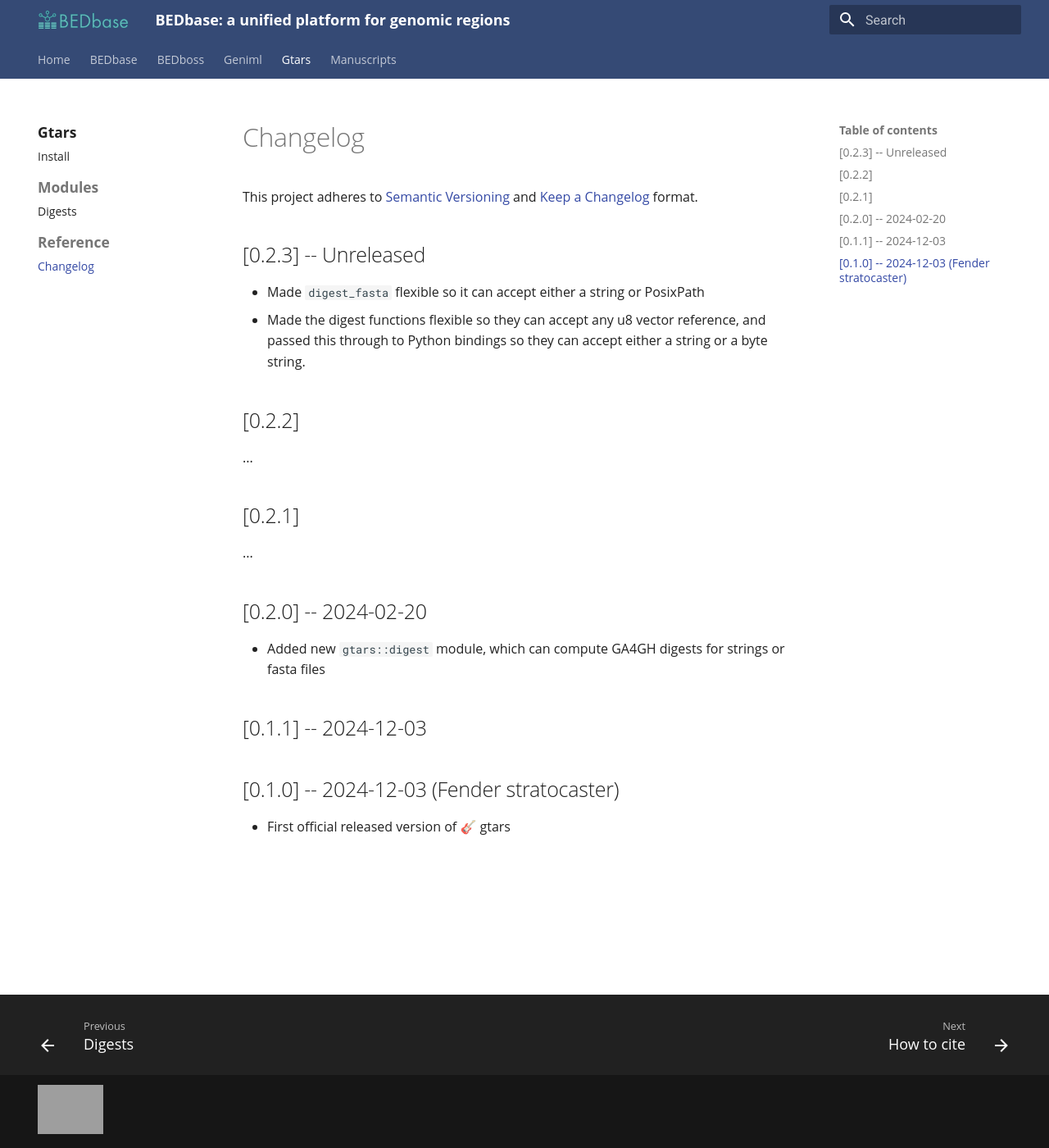
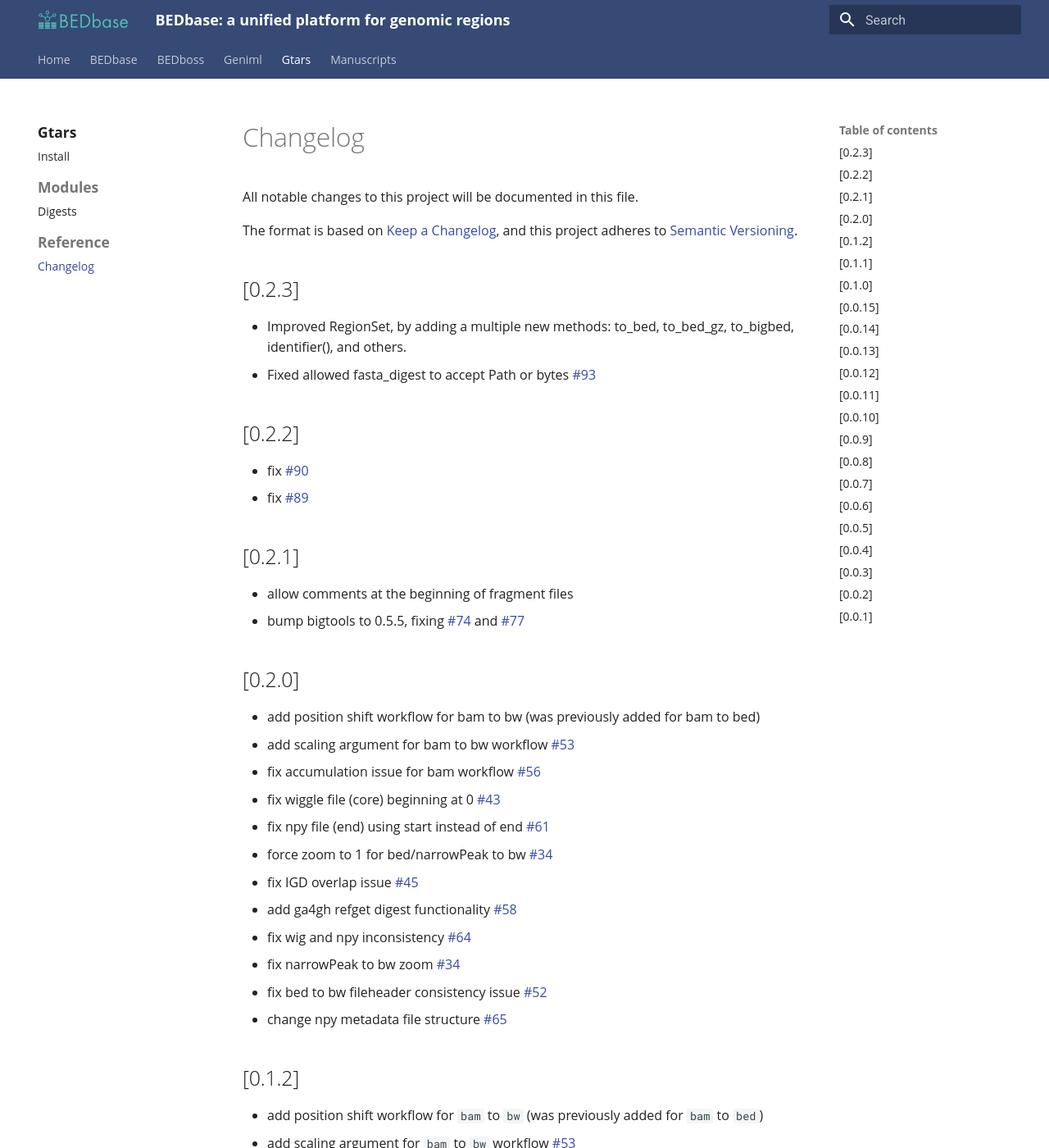
Before and after one commit to databio/bedbase, an MkDocs documentation site: the page built from docs/gtars/changelog.md, in a window 1280 px wide and 1400 px high. Shown: the whole window at 82% size. Built offline with MkDocs 1.6.1 and Material for MkDocs 9.7.7, drawn with Linux system fonts in a browser that asks for light colours; some of the changed text lies outside the part shown; grey boxes are pictures that could not be loaded.

Commit message:
Added changelog for gtars

```diff
--- a/docs/gtars/changelog.md
+++ b/docs/gtars/changelog.md
@@ -1,26 +1,116 @@
 # Changelog
+All notable changes to this project will be documented in this file.
 
-This project adheres to [Semantic Versioning](https://semver.org/spec/v2.0.0.html) and [Keep a Changelog](https://keepachangelog.com/en/1.0.0/) format.
+The format is based on [Keep a Changelog](https://keepachangelog.com/en/1.0.0/),
+and this project adheres to [Semantic Versioning](https://semver.org/spec/v2.0.0.html).
 
-## [0.2.3] -- Unreleased
-
-- Made `digest_fasta` flexible so it can accept either a string or PosixPath
-- Made the digest functions flexible so they can accept any u8 vector reference, and passed this through to Python bindings so they can accept either a string or a byte string.
+## [0.2.3]
+- Improved RegionSet, by adding a multiple new methods: to_bed, to_bed_gz, to_bigbed, identifier(), and others.
+- Fixed allowed fasta_digest to accept Path or bytes [#93](https://github.com/databio/gtars/issues/93)
 
 ## [0.2.2]
+- fix [#90](https://github.com/databio/gtars/issues/90)
+- fix [#89](https://github.com/databio/gtars/issues/89)
 
-...
 
 ## [0.2.1]
+- allow comments at the beginning of fragment files
+- bump bigtools to 0.5.5, fixing [#74](https://github.com/databio/gtars/issues/74) and [#77](https://github.com/databio/gtars/issues/77)
 
-...
+## [0.2.0]
+- add position shift workflow for bam to bw (was previously added for bam to bed)
+- add scaling argument for bam to bw workflow [#53](https://github.com/databio/gtars/issues/53)
+- fix accumulation issue for bam workflow [#56](https://github.com/databio/gtars/issues/56)
+- fix wiggle file (core) beginning at 0 [#43](https://github.com/databio/gtars/issues/43)
+- fix npy file (end) using start instead of end [#61](https://github.com/databio/gtars/issues/61)
+- force zoom to 1 for bed/narrowPeak to bw [#34](https://github.com/databio/gtars/issues/34)
+- fix IGD overlap issue [#45](https://github.com/databio/gtars/issues/45)
+- add ga4gh refget digest functionality [#58](https://github.com/databio/gtars/issues/58)
+- fix wig and npy inconsistency [#64](https://github.com/databio/gtars/issues/64)
+- fix narrowPeak to bw zoom  [#34](https://github.com/databio/gtars/issues/34)
+- fix bed to bw fileheader consistency issue  [#52](https://github.com/databio/gtars/issues/52)
+- change npy metadata file structure [#65](https://github.com/databio/gtars/issues/65)
 
-## [0.2.0] -- 2024-02-20
+## [0.1.2]
+- add position shift workflow for `bam` to `bw` (was previously added for `bam` to `bed`)
+- add scaling argument for `bam` to `bw` workflow [#53](https://github.com/databio/gtars/issues/53)
+- fix accumulation issue for `bam` workflow [#56](https://github.com/databio/gtars/issues/56)
+- fix wiggle file (core) beginning at 0 [#43](https://github.com/databio/gtars/issues/43)
+- fix npy file (end) using start instead of end [#61](https://github.com/databio/gtars/issues/61)
+- force zoom to 1 for bed/narrowPeak to bw [#34](https://github.com/databio/gtars/issues/34)
+- fix IGD overlap issue [#45](https://github.com/databio/gtars/issues/45)
+- add ga4gh refget digest functionality [#58](https://github.com/databio/gtars/pull/58)
 
-- Added new `gtars::digest` module, which can compute GA4GH digests for strings or fasta files
+## [0.1.1]
+- hot fix for broken python bindings; remove IGD from the python bindings for now
 
-## [0.1.1] -- 2024-12-03
+## [0.1.0]
+- Rust implementation of `uniwig` that expands on the C++ version
+  - Uniwig now accepts a single sorted  `.bed` file, `.narrowPeak` file, or `.bam` file.
+  - Outputs now include  `.wig`, `.npy`, `.bedGraph`, and `.bw`
+  - Accumulations can now be counted via `.narrowPeak` scoring
+- Rust implementation of `igd` ported from the C version (experimental).
+- Region scoring matrix calculation for region clustering
+- Fragment file splitter for pseudobulking
 
-## [0.1.0] -- 2024-12-03 (Fender stratocaster)
+## [0.0.15]
+-  added meta tokenization tools and a new `MetaTokenizer` struct that can be used to tokenize regions using the meta-token strategy.
+-  added some annotations to the `pyo3` `#[pyclass]` and `#[pymethods]` attributes to make the python bindings more readable.
 
-- First official released version of 🎸 gtars
+## [0.0.14]
+- renamed repository to `gtars` to better reflect the project's goals.
+
+## [0.0.13]
+- implemented a fragment file tokenizer that will generate `.gtok` files directly from `fragments.tsv.gz` files.
+- fix an off-by-one error in the `region-to-id` maps in the `Universe` structs. This was leading to critical bugs in our models.
+
+## [0.0.12]
+- optimize creation of `PyRegionSet` to reduce expensive cloning of `Universe` structs.
+
+## [0.0.11]
+- redesigned API for the tokenizers to better emulate the huggingface tokenizers API.
+- implemented new traits for tokenizers to allow for more flexibility when creating new tokenizers.
+- bumped the version `pyo3` to `0.21.0`
+- added `rust-numpy` dependency to the python bindings for exporting tokenized regions as numpy arrays.
+- overall stability improvements to the tokenizers and the python bindings.
+
+## [0.0.10]
+- update file format specifications
+
+## [0.0.9]
+- start working on the concept of a `.gtok` file-format to store tokenized regions
+- added basic readers and writers for this format
+
+## [0.0.8]
+- add a new `ids_as_strs` getter to the `TokenizedRegionSet` struct so that we can get the ids as strings quickly, this is meant mostly for interface with geniml.
+
+## [0.0.7]
+- move things around based on rust club feedback
+
+## [0.0.6]
+- update python bindings to support the module/submodule structure (https://github.com/PyO3/pyo3/issues/759#issuecomment-1828431711)
+- change name of some submodules
+- remove `consts` submodule, just add to base
+- expose a `__version__` attribute in the python bindings
+
+## [0.0.5]
+- add many "core utils"
+- move `gtokenizers` into this package inside `gtars::tokenizers`
+- create `tokenize` cli
+- add tests for core utils and tokenizers
+- RegionSet is now backed by a polars DataFrame
+- new python bindings for core utils and tokenizers
+
+## [0.0.4]
+- add type annotations to the python bindings
+
+## [0.0.3]
+- work on python bindings initialization
+
+## [0.0.2]
+- prepare for first release
+
+## [0.0.1]
+- initial setup of repository
+- two main wrappers: 1) wrapper binary crate, and 2) wrapper library crate
+- `gtars` can be used as a library crate. or as a command line tool
```
